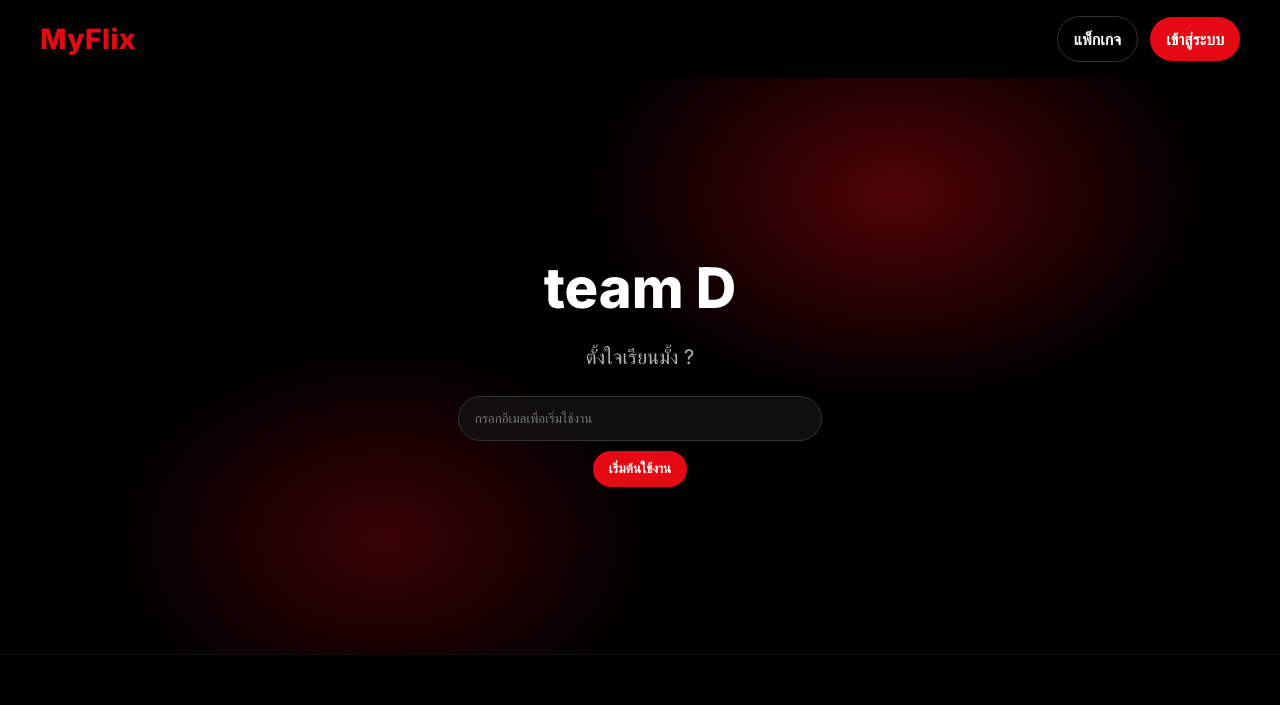
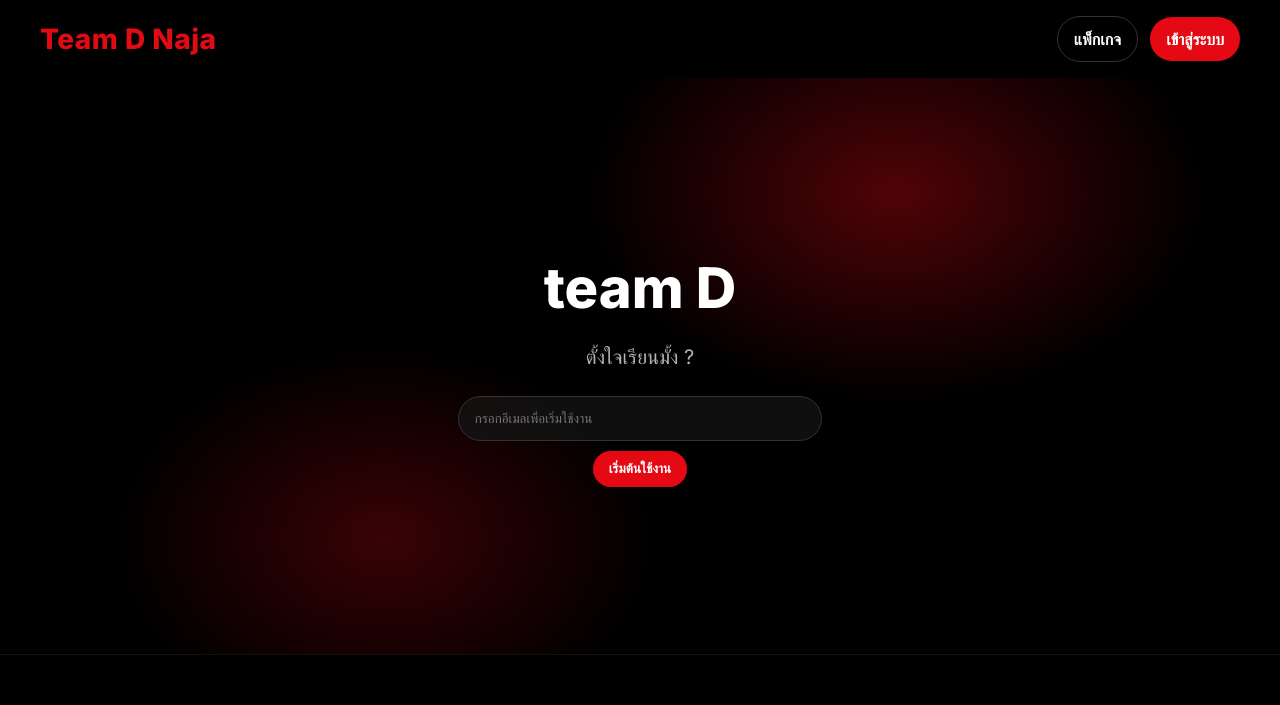
Before and after one commit to Tang-2215/team-D-Build, a plain HTML site: page index.html in a window 1280 px wide. Shown: the top 705 px of the page. Drawn offline with Linux system fonts and the light colour scheme.

Commit message:
index new word

```diff
--- a/index.html
+++ b/index.html
@@ -92,7 +92,7 @@
   <!-- NAVBAR -->
   <div class="nav">
     <div class="container nav-inner">
-      <div class="brand">MyFlix</div>
+      <div class="brand">Team D Naja</div>
       <div class="nav-actions">
         <a class="btn secondary" href="#plans">แพ็กเกจ</a>
         <a class="btn" href="#signin">เข้าสู่ระบบ</a>
```
